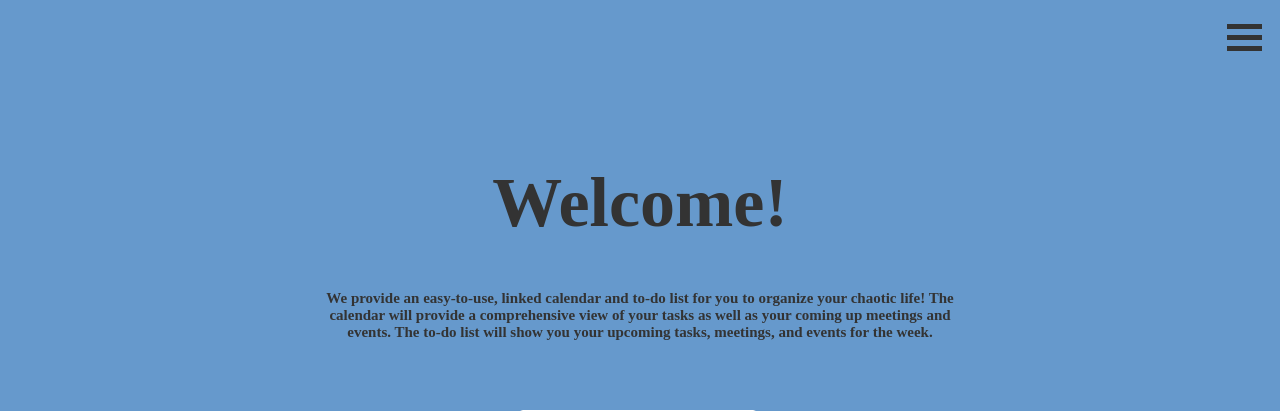
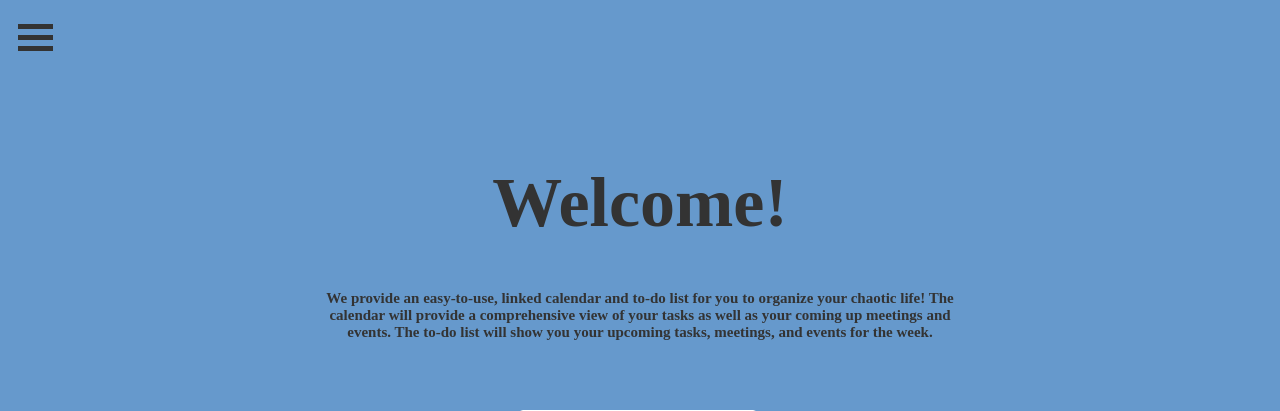
Before and after one commit to jorgerivero3/project-3, a Flask app: page /about in a window 1280 px wide. Shown: the top 411 px of the page. Run offline with Flask 2, Linux system fonts and the light colour scheme; parts of the project's set-up code (start-up, migrations or seed data) failed here and were passed over; some web fonts are replaced.

Commit message:
Changed the position of the menubar.

```diff
--- a/Application/static/style.css
+++ b/Application/static/style.css
@@ -173,7 +173,7 @@ input:focus:-ms-input-placeholder { color:transparent; }
   z-index: 100;
   transition: 0.5s ease-out;
   transition: 0s ease-in;
-  right: 0;
+  right: 100;
 }
 .dropdown-content a {
   color: black;
--- a/Application/templates/layout.html
+++ b/Application/templates/layout.html
@@ -33,7 +33,7 @@
 		{% endif %}
 	</div>--->
 
-	<div class="dropdown" style="float: right" onclick="toggling(this), openNav(this)">
+	<div class="dropdown" style="float: left" onclick="toggling(this), openNav(this)">
 		<button class="dropbtn">
 			<div class="container">
   				<div class="bar1"></div>
@@ -78,10 +78,12 @@
 
 		function openNav(x) {
 		    document.getElementById("menu").style.width = "250px";
+		    console.log("openNav")
 		}
 
 		function closeNav() {
 		    document.getElementById("menu").style.width = "0";
+		    console.log("closeNav")
 		}
 	</script>
 
```
Also changed, not shown: Application/app.db.
